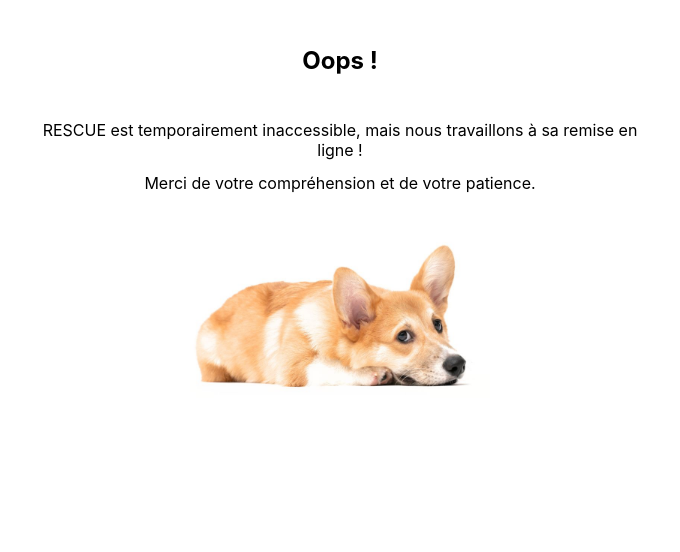
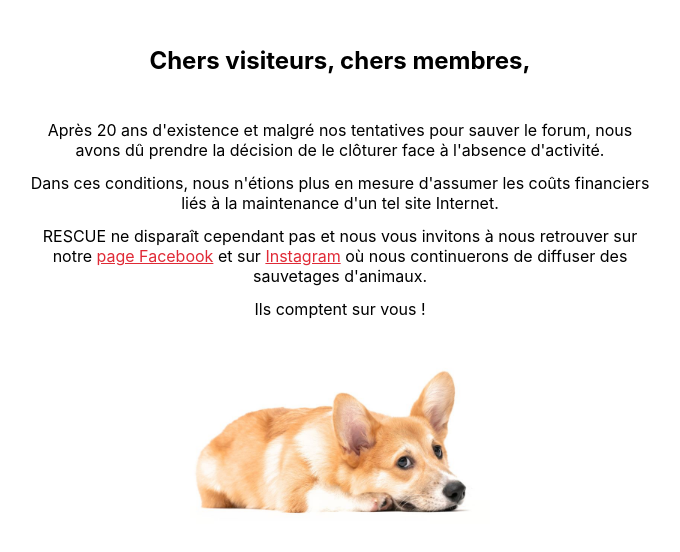
Before and after one commit to Haevra/rescue, a plain HTML site: page index.html in a window 1280 px wide. Shown: the part 236-788 px from the top of the page, without its empty margins (300-980 px from the left). Drawn offline with Linux system fonts and the light colour scheme.

Commit message:
Add files via upload
Update pages

```diff
--- a/index.html
+++ b/index.html
@@ -2,10 +2,10 @@
 <html lang="fr">
 <head>
     <meta charset="UTF-8" />
-    <title>RESCUE</title>
+    <title>Adoption chien, adoption chat et protection animale sur RESCUE</title>
     <meta name="viewport" content="width=device-width,initial-scale=1" />
     <meta name="description" content="" />
-    <link rel="icon" href="/favicon.svg">
+    <link rel="icon" href="favicon.svg">
 </head>
 <body>
 <style>
@@ -41,18 +41,28 @@
         max-height: 100%;
         width: 300px;
     }
+
+    a {
+        color: #e02a36
+    }
 </style>
 <div class="wrapper">
     <img class="logo"
          alt="RESCUE Adoption et protection animale"
          src="https://cdn.rescue-forum.com/logo.png" />
-    <h2 class="title">Oops !</h2>
+    <h2 class="title">Chers visiteurs, chers membres,</h2>
     <div class="text">
         <p class="section">
-            RESCUE est temporairement inaccessible, mais nous travaillons à sa remise en ligne !
+
+            Après 20 ans d'existence et malgré nos tentatives pour sauver le forum, nous avons dû prendre la décision de le clôturer face à l'absence d'activité.
         </p>
         <p class="section">
-            Merci de votre compréhension et de votre patience.
+            Dans ces conditions, nous n'étions plus en mesure d'assumer les coûts financiers liés à la maintenance d'un tel site Internet.
+        <p class="section">
+            RESCUE ne disparaît cependant pas et nous vous invitons à nous retrouver sur notre <a href="https://www.facebook.com/forum.rescue">page Facebook</a> et sur <a href="https://www.instagram.com/rescue_forum">Instagram</a> où nous continuerons de diffuser des sauvetages d'animaux.
+        </p>
+        <p class="section">
+            Ils comptent sur vous !
         </p>
     </div>
     <img src="maintenance.jpg" class="illustration">
```
Also changed, not shown: 404.html (added, +14 -0 lines).
